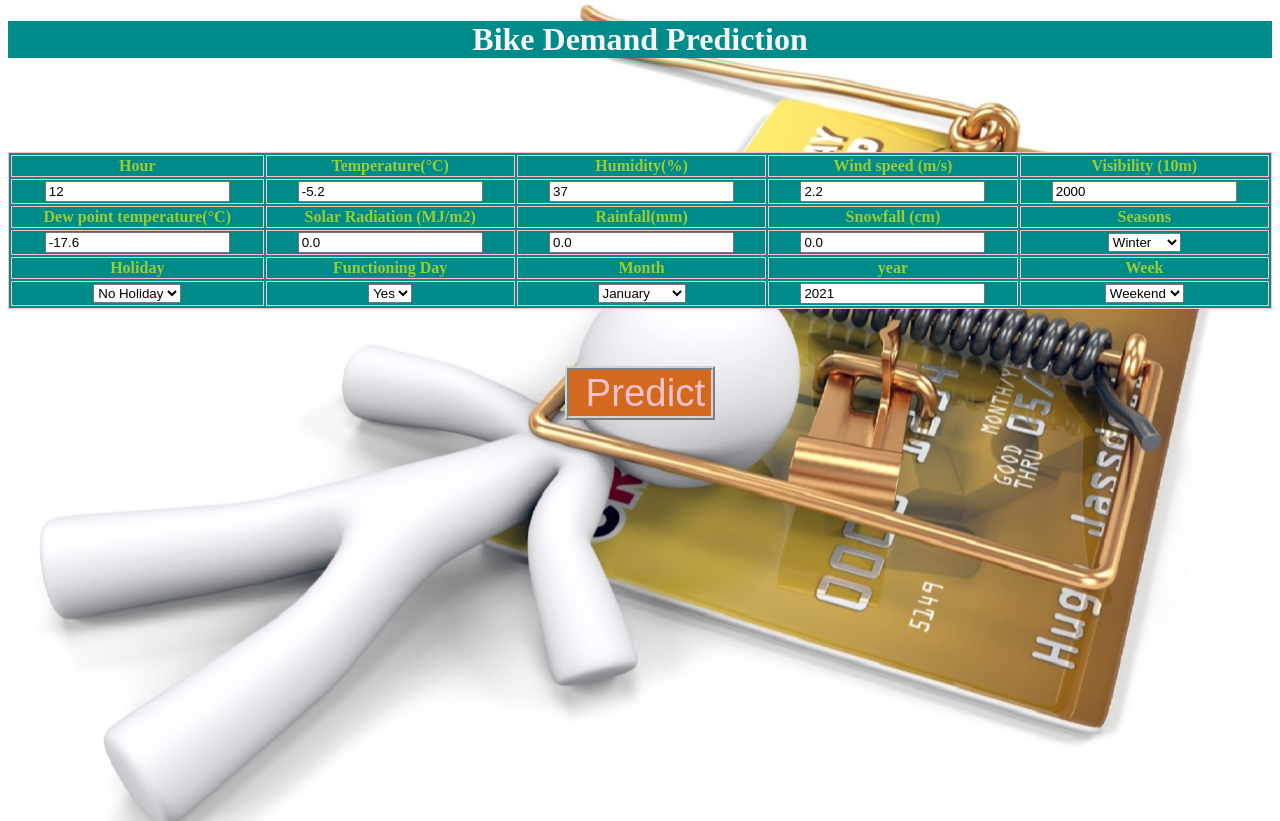
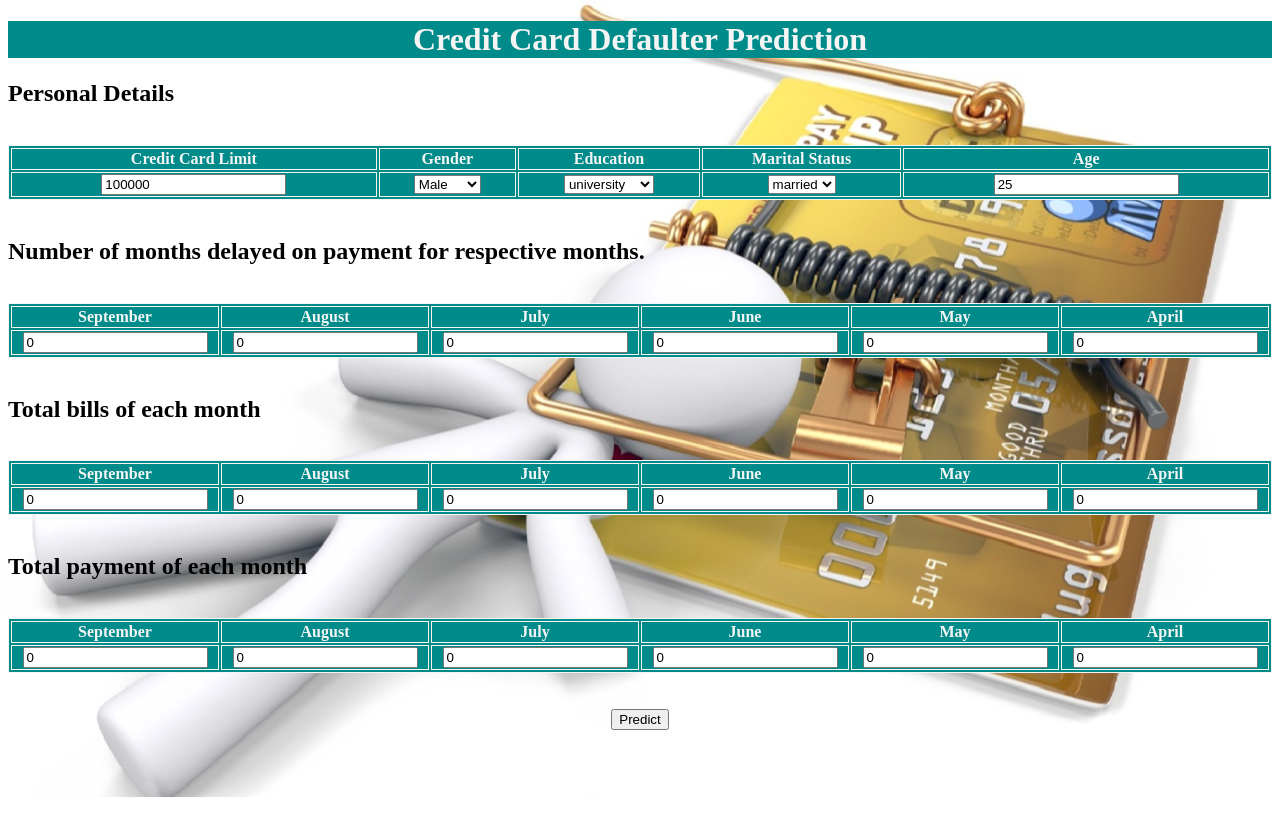
Before and after one commit to armanalam6342/Credit-Card-Default-Prediction, a Flask app: page / in a window 1280 px wide. After the commit the page ends 797 px from the top, so only its background shows below. Run offline with Flask 2, Linux system fonts and the light colour scheme; lists and menus that the app fills with data are empty; parts of the project's set-up code (start-up, migrations or seed data) failed here and were passed over.

Commit message:
Add files via upload

```diff
--- a/templates/index.html
+++ b/templates/index.html
@@ -2,102 +2,120 @@
 <html lang="en">
 <head>
     <meta charset="UTF-8">
-    <title>Bike</title>
+    <title>Defaulter or Not Defaulter</title>
     <style>
-        body ,html{
+        body {
           background-image:url({{url_for('static',filename='1.jpg')}});
-          background-size: 100% 100%; background-repeat: no-repeat; height: 100%;
+          background-size: 100% 100%;
         }
-        table, th, td { color: yellowgreen; background-color: darkcyan;
-                border:1px solid pink;
+        table, th, td { color: whitesmoke; background-color: darkcyan;
+                border:1px solid whitesmoke;
             }
     </style>
 
 </head>
 <body>
-        <h1 style="color: whitesmoke; background-color: darkcyan; text-align: center;">Bike Demand Prediction</h1>
+
+
+    <h1 style="color:whitesmoke ; text-align:center; background-color:darkcyan"> Credit Card Defaulter Prediction</h1>
     {% if result %}
-            <h1 style="text-align: center; color: gold; box-sizing: content-box; ">{{ result }}</h1>
+        <h1 style="color: red;">{{ result }}</h1>
     {% endif %}
     <form method="post" action="/predict">
-            <table style="width:100%;" >
+        <label><h2 >Personal Details</h2></label><br>
+        <table style="width:100% ;">
             <tr>
-                    <th class="header-label">Hour</th>
-                    <th class="header-label">Temperature(°C)</th>
-                    <th class="header-label">Humidity(%)</th>
-                    <th class="header-label">Wind speed (m/s)</th>
-                    <th class="header-label">Visibility (10m)</th>
+                <th class="header-label">Credit Card Limit</th>
+                <th class="header-label">Gender</th>
+                <th class="header-label">Education</th>
+                <th class="header-label">Marital Status</th>
+                <th class="header-label">Age</th>
 
               </tr>
               <tr>
-                    <th><input type="number" value= "12" name="hour"></th>
-                    <th><input type="number" value="-5.2" name="temp"></th>
-                    <th><input type="number" value="37" name="humi"></th>
-                    <th><input type="number" value="2.2" name="wind"></th>
-                    <th><input type="number" value="2000" name="visi"></th>
-                </tr>
-                <br><br>
-                <tr>
-                    <th class="header-label">Dew point temperature(°C)</th>
-                    <th class="header-label">Solar Radiation (MJ/m2)</th>
-                    <th class="header-label">Rainfall(mm)</th>
-                    <th class="header-label">Snowfall (cm)</th>
-                    <th class="header-label">Seasons</th>
-                </tr>
-                <tr>
-                    <th><input type="number" value= "-17.6" name="dew"></th>
-                    <th><input type="number" value="0.0" name="solar"></th>
-                    <th><input type="number" value="0.0" name="rain"></th>
-                    <th><input type="number" value="0.0" name="snow"></th>
-                    <th><select name="season" id="season">
-                        <option value=Winter id="season">Winter</option>
-                        <option value=Summer id="season">Summer</option>
-                        <option value=Spring id="season">Spring</option>
-                        <option value=Autumn id="season">Autumn</option>
+                <th><input type="number" value= "100000" name="Limit"></th>
+                <th><select name="Gender" id="Gender">
+                    <option value=2>Male</option>
+                    <option value=1>Female</option>
                 </select></th>
-                </tr>
-                <br><br>
-                <tr>
-                    <th class="header-label">Holiday</th>
-                    <th class="header-label">Functioning Day</th>
-                    <th class="header-label">Month</th>
-                    <th class="header-label">year</th>
-                    <th class="header-label">Week</th>
-                </tr>
-                <tr>
-                    <th><select name="holi" id="holi">
-                        <option value="No Holiday" id="holi">No Holiday</option>
-                        <option value="Holiday" id="holi">Holiday</option>
+                <th><select name="Education" id="Education">
+                    <option value=1>university</option>
+                    <option value=2>graduate</option>
+                    <option value=3>high school</option>
+                    <option value=4>others</option>
                 </select></th>
-                    <th><select name="func" id="func">
-                        <option value="Yes" id="func">Yes</option>
-                        <option value="No" id="func">No</option>
+                <th><select name="Marital status" id="Marital_status">
+                    <option value=1>married</option>
+                    <option value=2>single</option>
+                    <option value=0>others</option>
                 </select></th>
-                    <th><select name="month" id="month">
-                        <option value="January" id="month">January</option>
-                        <option value="February" id="month">February</option>
-                        <option value="March" id="month">March</option>
-                        <option value="April" id="month">April</option>
-                        <option value="May" id="month">May</option>
-                        <option value="June" id="month">June</option>
-                        <option value="July" id="month">July</option>
-                        <option value="August" id="month">August</option>
-                        <option value="September" id="month">September</option>
-                        <option value="October" id="month">October</option>
-                        <option value="November" id="month">November</option>
-                        <option value="December" id="month">December</option>
-                    </select></th>
-                    <th><input type="number" value="2021" name="year"></th>
-                    <th><select name="week" id="week">
-                        <option value="weekend" id="week">Weekend</option>
-                        <option value="weekday" id="week">Weekday</option>
-                    </select></th>
+                <th><input type="number" value="25" name="Age"></th>
 
               </tr>
           </table>
           <br>
+        <label><h2>Number of months delayed on payment for respective months.</h2></label><br>
+        <table style="width:100%; background-color:darkcyan">
+            <tr>
+                <th class="header-label">September</th>
+                <th class="header-label">August</th>
+                <th class="header-label">July</th>
+                <th class="header-label">June</th>
+                <th class="header-label">May</th>
+                <th class="header-label">April</th>
+            </tr>
+            <tr>
+                <th><input type="number" value="0" name="rep_sep"></th>
+                <th><input type="number" value="0" name="rep_aug"></th>
+                <th><input type="number" value="0" name="rep_july"></th>
+                <th><input type="number" value="0" name="rep_june"></th>
+                <th><input type="number" value="0" name="rep_may"></th>
+                <th><input type="number" value="0" name="rep_apr"></th>
+            </tr>
+        </table>
         <br>
-            <h1 style="text-align: center;"><input type="submit" style="text-align: center;font-face: 'Comic Sans MS'; font-size: larger; color: pink; background-color: chocolate; border: 3pt ridge lightgrey" value=" Predict"></h1>
+        <label><h2>Total bills of each month</h2></label><br>
+        <table style="width:100%">
+            <tr>
+                <th class="header-label">September</th>
+                <th class="header-label">August</th>
+                <th class="header-label">July</th>
+                <th class="header-label">June</th>
+                <th class="header-label">May</th>
+                <th class="header-label">April</th>
+            </tr>
+            <tr>
+                <th><input type="number" value="0" name="bs"></th>
+                <th><input type="number" value="0" name="ba"></th>
+                <th><input type="number" value="0" name="bjl"></th>
+                <th><input type="number" value="0" name="bju"></th>
+                <th><input type="number" value="0" name="bm"></th>
+                <th><input type="number" value="0" name="bap"></th>
+            </tr>
+        </table>
+        <br>
+        <label><h2>Total payment of each month</h2></label><br>
+        <table style="width:100%">
+            <tr>
+                <th class="header-label">September</th>
+                <th class="header-label">August</th>
+                <th class="header-label">July</th>
+                <th class="header-label">June</th>
+                <th class="header-label">May</th>
+                <th class="header-label">April</th>
+            </tr>
+            <tr>
+                <th><input type="number" value="0" name="sep"></th>
+                <th><input type="number" value="0" name="aug"></th>
+                <th><input type="number" value="0" name="july"></th>
+                <th><input type="number" value="0" name="june"></th>
+                <th><input type="number" value="0" name="may"></th>
+                <th><input type="number" value="0" name="apr"></th>
+            </tr>
+        </table>
+
+        <h1 style="text-align: center;"><input type="submit" value="Predict"></h1><br><br>
 
     </form>
 </body>
+</html>
```
Lines whose indentation alone changed are shown as unchanged.
